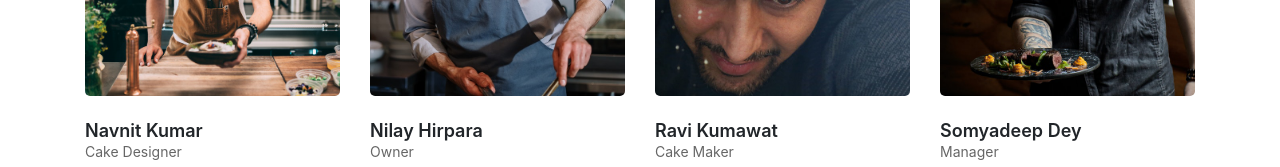
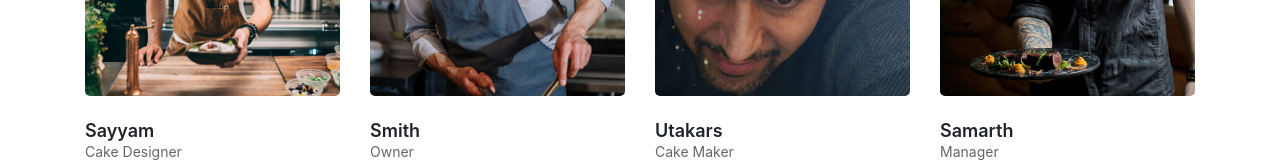
Before and after one commit to Kookyviper/CakeShop, a plain HTML site: page index.html in a window 1280 px wide. Shown: the part 4860-5027 px from the top of the page. Drawn offline with nearby package versions, Linux system fonts and the light colour scheme.

Commit message:
chef added

```diff
--- a/index.html
+++ b/index.html
@@ -633,7 +633,7 @@
                     <div class="staff">
                         <div class="img" style="background-image: url(images/chef4.jpg);"></div>
                         <div class="text pt-4">
-                            <h3>Navnit Kumar</h3>
+                            <h3>Sayyam</h3>
                             <span class="position mb-2">Cake Designer</span>
                             <div class="faded">
                                 <ul class="ftco-social d-flex">
@@ -650,7 +650,7 @@
                     <div class="staff">
                         <div class="img" style="background-image: url(images/chef1.jpg);"></div>
                         <div class="text pt-4">
-                            <h3>Nilay Hirpara</h3>
+                            <h3>Smith</h3>
                             <span class="position mb-2">Owner</span>
                             <div class="faded">
                                 <ul class="ftco-social d-flex">
@@ -667,7 +667,7 @@
                     <div class="staff">
                         <div class="img" style="background-image: url(images/chef2.jpg);"></div>
                         <div class="text pt-4">
-                            <h3>Ravi Kumawat</h3>
+                            <h3>Utakars</h3>
                             <span class="position mb-2">Cake Maker</span>
                             <div class="faded">
                                 <ul class="ftco-social d-flex">
@@ -684,7 +684,7 @@
                     <div class="staff">
                         <div class="img" style="background-image: url(images/chef3.jpg);"></div>
                         <div class="text pt-4">
-                            <h3>Somyadeep Dey</h3>
+                            <h3>Samarth</h3>
                             <span class="position mb-2">Manager</span>
                             <div class="faded">
                                 <ul class="ftco-social d-flex">
```
